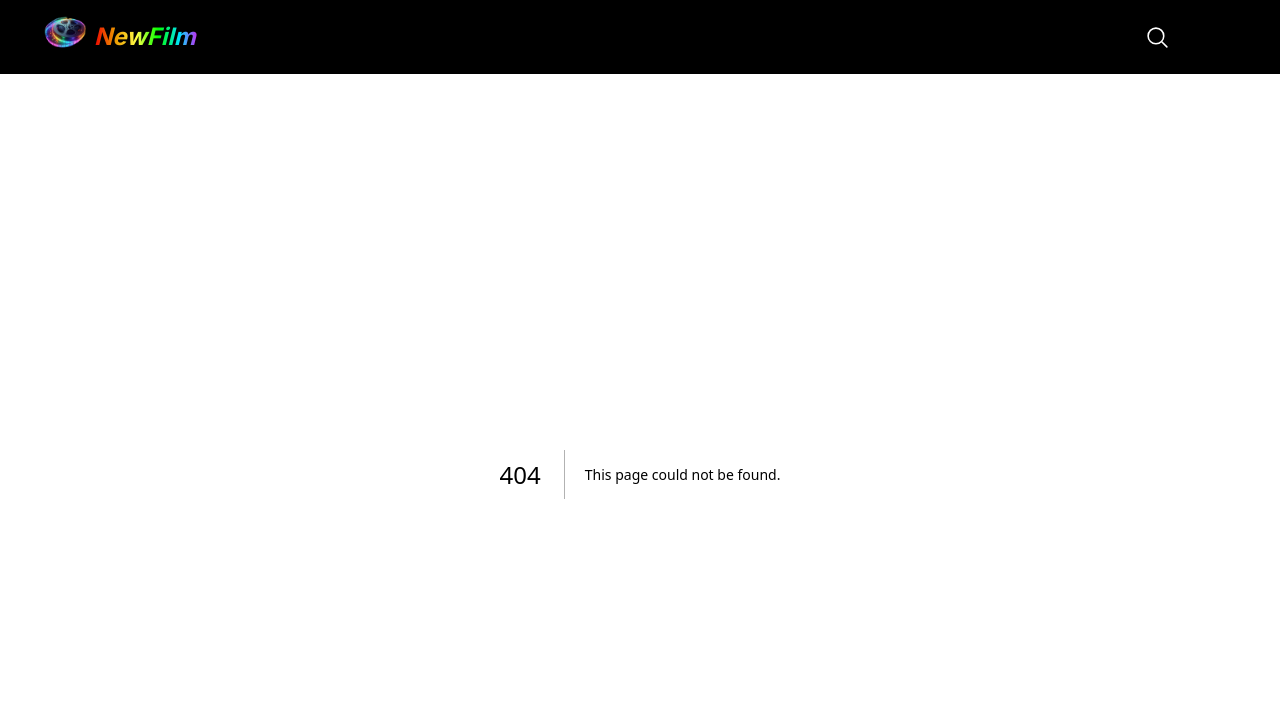
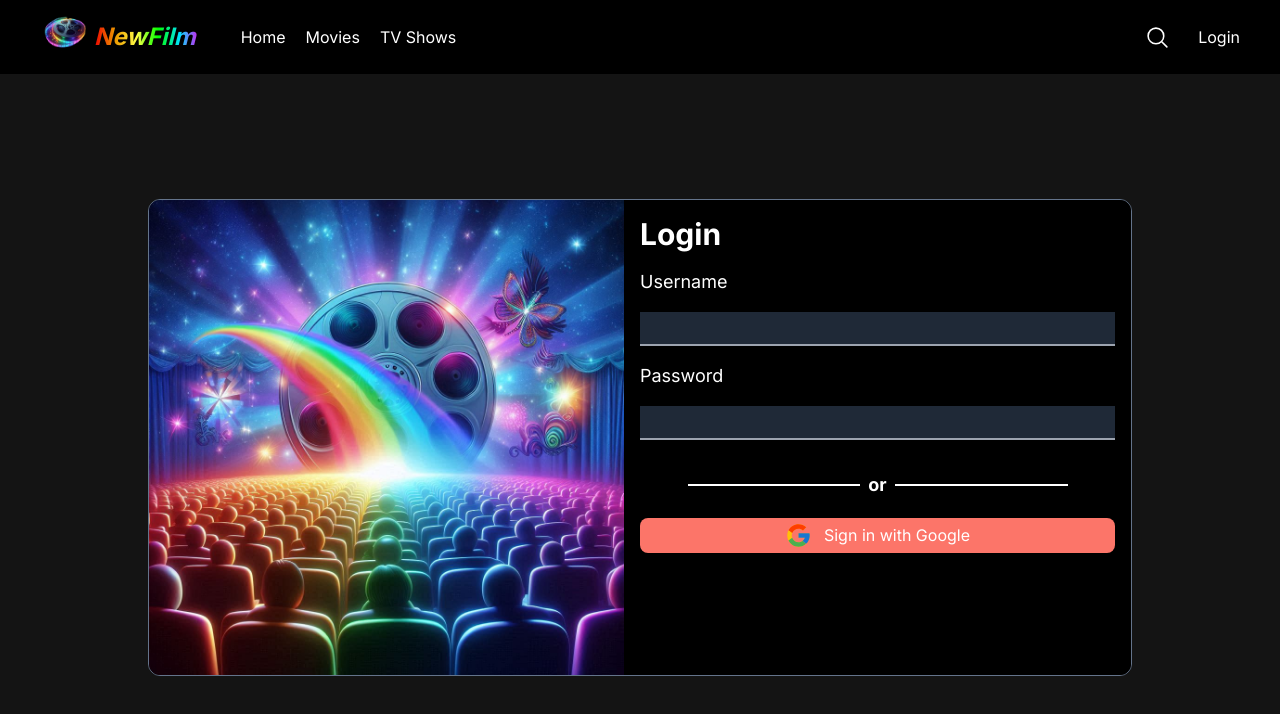
Before and after one commit to spencer-234/newFilm, a Next.js app: page /login in a window 1280 px wide. Before the commit this address had no page. Shown: the top 714 px of the page. Built offline with nearby package versions, Linux system fonts and the light colour scheme.

Commit message:
complete login page

```diff
--- a/app/error.tsx
+++ b/app/error.tsx
@@ -15,9 +15,9 @@ export default function Error({
     }, [error])
 
     return (
-        <div>
-            <h2>Something went wrong!</h2>
-            <button onClick={() => reset()}>
+        <div className='center-flex flex-col w-screen h-[calc(100vh-100px)] gap-10'>
+            <h2 className='text-2xl font-bold'>Uh oh! Something went wrong!</h2>
+            <button className='px-4 py-2 bg-blue-900 rounded-lg hover:bg-blue-950' onClick={() => reset()}>
                 Try again
             </button>
         </div>
--- /dev/null
+++ b/app/login/page.tsx
@@ -0,0 +1,42 @@
+import Image from "next/image"
+import Link from "next/link"
+
+const Login = () => {
+    return (
+        <section className="w-screen h-[calc(100vh-74px)] center-flex px-5">
+            <div className="flex rounded-xl overflow-hidden border border-slate-500">
+                <div className="flex-1">
+                    <Image
+                        src="/assets/login.png"
+                        alt=""
+                        width={0}
+                        height={0}
+                        sizes="100vw"
+                        className="w-[700px] h-auto"
+                    />
+                </div>
+                <div className="flex-1 flex flex-col py-4 px-4 bg-black gap-4">
+                    <h2 className="text-3xl font-bold">Login</h2>
+                    <label htmlFor="username" className="text-lg">Username</label>
+                    <input type="text" id="username" className="py-1 px-2 bg-gray-800 border-b-2 border-gray-400 text-white" />
+                    <label htmlFor="password" className="text-lg">Password</label>
+                    <input type="text" id="password" className="py-1 px-2 bg-gray-800 border-b-2 border-gray-400 text-white" />
+                    <div className="relative border-white border center-flex mt-7 w-[80%] self-center">
+                        <span className="absolute bg-black px-2 font-bold text-lg">or</span>
+                    </div>
+                    <Link href="#" className="center-flex w-full gap-3 bg-[#fc7569] hover:bg-[#ff4e4e] py-1 rounded-lg mt-4">
+                        <Image
+                            src="/assets/google.svg"
+                            alt="google-login"
+                            width={27}
+                            height={27}
+                        />
+                        <span>Sign in with Google</span>
+                    </Link>
+                </div>
+            </div>
+        </section>
+    )
+}
+
+export default Login
--- a/app/page.tsx
+++ b/app/page.tsx
@@ -39,7 +39,7 @@ export default function Home() {
             <input type="email" onChange={(e) => setEmail(e.target.value)} className="rounded-s-md flex-1 pl-1" placeholder="Email Address" />
             <Link href="#" className="rounded-e-md bg-red-600 px-3 flex-5 font-semibold">Get Started</Link>
           </div>
-          <span>Already have an account? <Link href="#" className="hover:underline">Login</Link></span>
+          <span>Already have an account? <Link href="/login" className="hover:underline">Login</Link></span>
         </HeroHighlight>
       </section>
 
--- a/components/Navbar.tsx
+++ b/components/Navbar.tsx
@@ -3,6 +3,7 @@
 import Image from "next/image"
 import Search from "./Search"
 import { useState } from "react"
+import Link from "next/link"
 
 const Navbar = () => {
 
@@ -22,6 +23,7 @@ const Navbar = () => {
             <nav className="center-flex px-4 md:px-[40px] w-screen py-3 bg-black transition-all relative z-[999]">
                 <div className="flex items-center max-w-[var(--max-width)] w-full relative">
                     <div className="center-flex">
+                        <Link href="/" className="center-flex w-fit">
                             <Image
                                 src="/assets/logo.png"
                                 width={50}
@@ -30,6 +32,7 @@ const Navbar = () => {
                                 priority={true}
                             />
                             <h1 className="ml-1 mr-10 font-bold text-2xl main-gradient bg-clip-text text-transparent pr-[5px]"><i>NewFilm</i></h1>
+                        </Link>
                         <ul className="hidden gap-5 sm:center-flex">
                             <li><a href="#" className="option">Home</a></li>
                             <li><a href="#" className="option">Movies</a></li>
@@ -61,7 +64,7 @@ const Navbar = () => {
                                     <li><a href="#" className="option">Home</a></li>
                                     <li><a href="#" className="option">Movies</a></li>
                                     <li><a href="#" className="option">TV Shows</a></li>
-                                    <li><a href="#" className="option">Login</a></li>
+                                    <li><a href="/login" className="option">Login</a></li>
                                 </ul>
                             </>
                         )
@@ -78,7 +81,7 @@ const Navbar = () => {
                         )
                     }
                     <ul className=" hidden sm:center-flex">
-                        <li><a href="#" className="option">Login</a></li>
+                        <li><a href="/login" className="option">Login</a></li>
                     </ul>
                 </div>
                 {searchOpen && <Search open={searchOpen} />}
```
Also changed, not shown: public/assets/google.svg (added), public/assets/login.png (added). Lines whose indentation alone changed are shown as unchanged.
